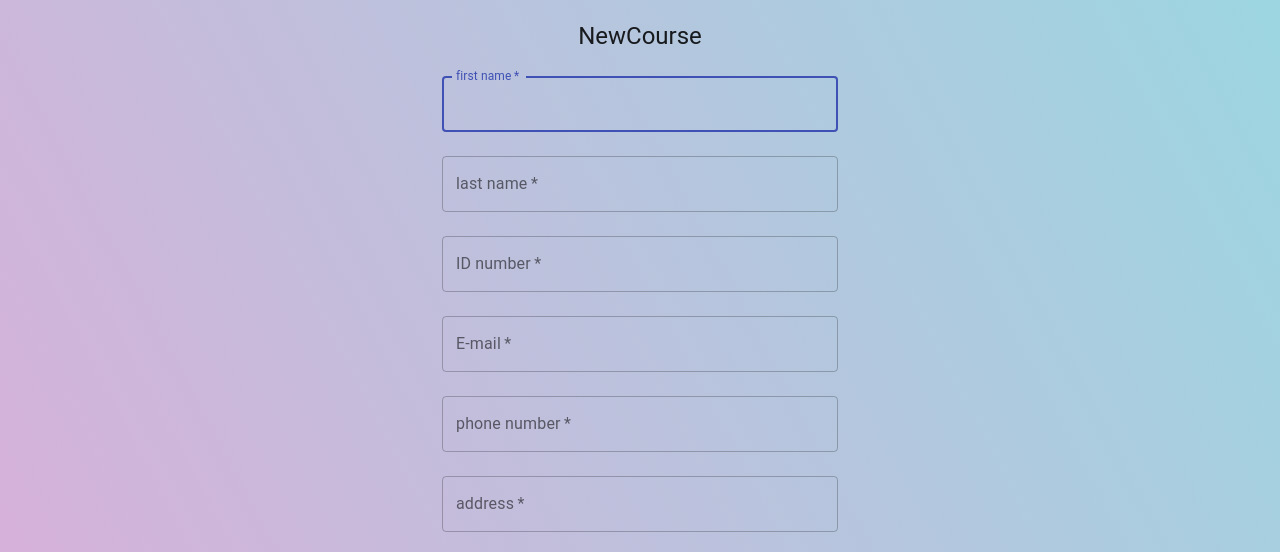
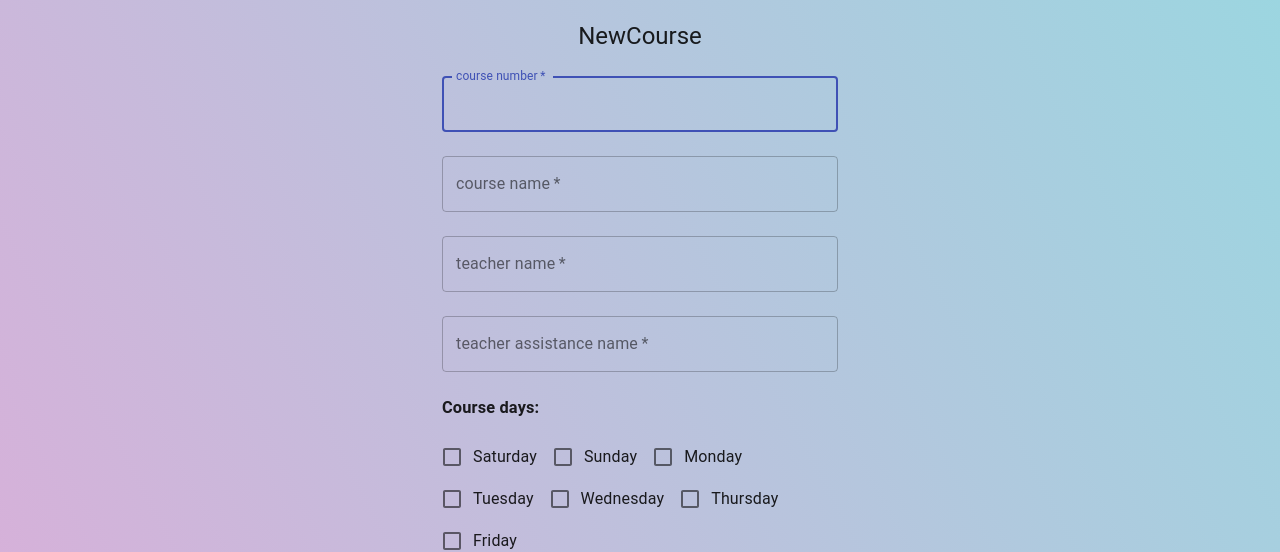
Before and after one commit to mahdiehjam/Education-Portal-Project, a React (Create React App) app in the folder client/: page /admin in a window 1280 px wide. Shown: the part 261-813 px from the top of the page. Built offline with nearby package versions, Linux system fonts and the light colour scheme; no server answers.

Commit message:
new course-edited

```diff
--- a/client/src/_component/admin.js
+++ b/client/src/_component/admin.js
@@ -4,8 +4,8 @@ import Tabs from '@material-ui/core/Tabs';
 import Tab from '@material-ui/core/Tab';
 import Typography from '@material-ui/core/Typography';
 import Table from "./adduser.index";
+import { BrowserRouter as Router, Route, Link } from "react-router-dom";
 import NewCourse from "./newCourse";
-import { BrowserRouter as Router, Route, Link } from "react-router-dom";
 
 const Admin = withStyles({
   root: {
@@ -129,7 +129,8 @@ export default function CustomizedTabs() {
       </div>
       <div>
       <Table columns={columns}/>
-      <NewCourse columns={columns}/>
+      <NewCourse/>
+
 
       </div>
     </div>
--- /dev/null
+++ b/client/src/_component/checkbox.js
@@ -0,0 +1,133 @@
+import React from 'react';
+import { withStyles } from '@material-ui/core/styles';
+import { green } from '@material-ui/core/colors';
+import FormGroup from '@material-ui/core/FormGroup';
+import FormControlLabel from '@material-ui/core/FormControlLabel';
+import Checkbox from '@material-ui/core/Checkbox';
+import CheckBoxOutlineBlankIcon from '@material-ui/icons/CheckBoxOutlineBlank';
+import CheckBoxIcon from '@material-ui/icons/CheckBox';
+import Favorite from '@material-ui/icons/Favorite';
+import FavoriteBorder from '@material-ui/icons/FavoriteBorder';
+
+const GreenCheckbox = withStyles({
+  root: {
+    color: green[400],
+    '&$checked': {
+      color: green[600],
+    },
+  },
+  checked: {},
+})(props => <Checkbox color="default" {...props} />);
+
+export default function CheckboxLabels() {
+  const [state, setState] = React.useState({
+    checkedA: false,
+    checkedB: false,
+    checkedC: false,
+    checkedD: false,
+    checkedE: false,
+    checkedF: false,
+    checkedG: false,
+  });
+
+  const handleChange = name => event => {
+    setState({ ...state, [name]: event.target.checked });
+  };
+
+  return (
+    <FormGroup row>
+
+      <FormControlLabel
+        control={
+          <Checkbox
+            checked={state.checkedA}
+            onChange={handleChange('checkedA')}
+            value="checkedA"
+            color="primary"
+          />
+
+        }
+        label="Saturday"
+      />
+
+<FormControlLabel
+        control={
+          <Checkbox
+            checked={state.checkedB}
+            onChange={handleChange('checkedB')}
+            value="checkedB"
+            color="primary"
+          />
+
+        }
+        label="Sunday"
+      />
+
+<FormControlLabel
+        control={
+          <Checkbox
+            checked={state.checkedC}
+            onChange={handleChange('checkedC')}
+            value="checkedC"
+            color="primary"
+          />
+
+        }
+        label="Monday"
+      />
+
+<FormControlLabel
+        control={
+          <Checkbox
+            checked={state.checkedD}
+            onChange={handleChange('checkedD')}
+            value="checkedD"
+            color="primary"
+          />
+
+        }
+        label="Tuesday"
+      />
+
+<FormControlLabel
+        control={
+          <Checkbox
+            checked={state.checkedE}
+            onChange={handleChange('checkedE')}
+            value="checkedE"
+            color="primary"
+          />
+
+        }
+        label="Wednesday"
+      />
+
+<FormControlLabel
+        control={
+          <Checkbox
+            checked={state.checkedF}
+            onChange={handleChange('checkedF')}
+            value="checkedF"
+            color="primary"
+          />
+
+        }
+        label="Thursday"
+      />
+
+<FormControlLabel
+        control={
+          <Checkbox
+            checked={state.checkedG}
+            onChange={handleChange('checkedG')}
+            value="checkedG"
+            color="primary"
+          />
+
+        }
+        label="Friday"
+      />
+
+    </FormGroup>
+  );
+}
--- a/client/src/_component/newCourse.js
+++ b/client/src/_component/newCourse.js
@@ -4,15 +4,12 @@ import Avatar from '@material-ui/core/Avatar';
 import Button from '@material-ui/core/Button';
 import CssBaseline from '@material-ui/core/CssBaseline';
 import TextField from '@material-ui/core/TextField';
-import FormControlLabel from '@material-ui/core/FormControlLabel';
-import Checkbox from '@material-ui/core/Checkbox';
 import Link from '@material-ui/core/Link';
-import Grid from '@material-ui/core/Grid';
 import Box from '@material-ui/core/Box';
-import LockOutlinedIcon from '@material-ui/icons/LockOutlined';
 import Typography from '@material-ui/core/Typography';
 import { makeStyles } from '@material-ui/core/styles';
 import Container from '@material-ui/core/Container';
+import CheckboxLabels from "./checkbox";
 
 function NewCourse() {
   return (
@@ -71,10 +68,10 @@ export default function SignIn() {
             margin="normal"
             required
             fullWidth
-            id="first name"
-            label="first name"
-            name="first name"
-            autoComplete="first name"
+            id="course number"
+            label="course number"
+            name="course number"
+            autoComplete="course number"
             autoFocus
           />
           <TextField
@@ -82,57 +79,36 @@ export default function SignIn() {
             margin="normal"
             required
             fullWidth
-            name="last name"
-            label="last name"
-            type="last name"
-            id="last name"
-            autoComplete="current-last name"
+            name="course name"
+            label="course name"
+            type="course name"
+            id="course name"
+            autoComplete="current-course name"
           />
            <TextField
             variant="outlined"
             margin="normal"
             required
             fullWidth
-            name="ID number"
-            label="ID number"
-            type="ID number"
-            id="ID number"
-            autoComplete="current-ID number"
+            name="teacher name"
+            label="teacher name"
+            type="teacher name"
+            id="teacher name"
+            autoComplete="current-teacher name"
           />
            <TextField
             variant="outlined"
             margin="normal"
             required
             fullWidth
-            name="E-mail"
-            label="E-mail"
-            type="E-mail"
-            id="E-mail"
-            autoComplete="current-E-mail"
+            name="teacher assistance name"
+            label="teacher assistance name"
+            type="teacher assistance name"
+            id="teacher assistance name"
+            autoComplete="current-teacher assistance name"
           />
-           <TextField
-            variant="outlined"
-            margin="normal"
-            required
-            fullWidth
-            name="phone number"
-            label="phone number"
-            type="phone number"
-            id="phone number"
-            autoComplete="current-phone number"
-          />
-           <TextField
-            variant="outlined"
-            margin="normal"
-            required
-            fullWidth
-            name="address"
-            label="address"
-            type="address"
-            id="address"
-            autoComplete="current-address"
-          />
-
+          <div><h3>Course days:</h3></div>
+           <CheckboxLabels/>
           <Button
             type="submit"
             fullWidth
@@ -140,7 +116,7 @@ export default function SignIn() {
             color="primary"
             className={classes.submit}
           >
-            NewCourse
+            Register
           </Button>
 
         </form>
```
